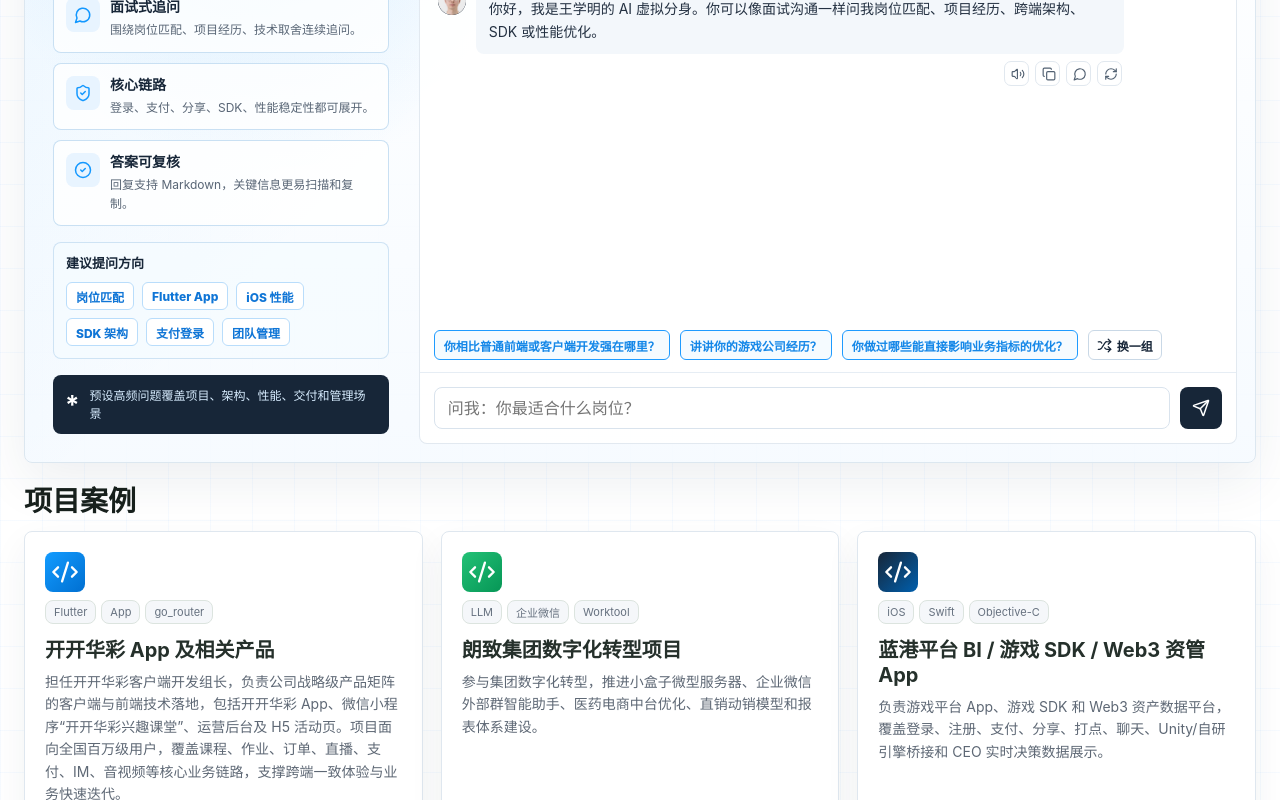
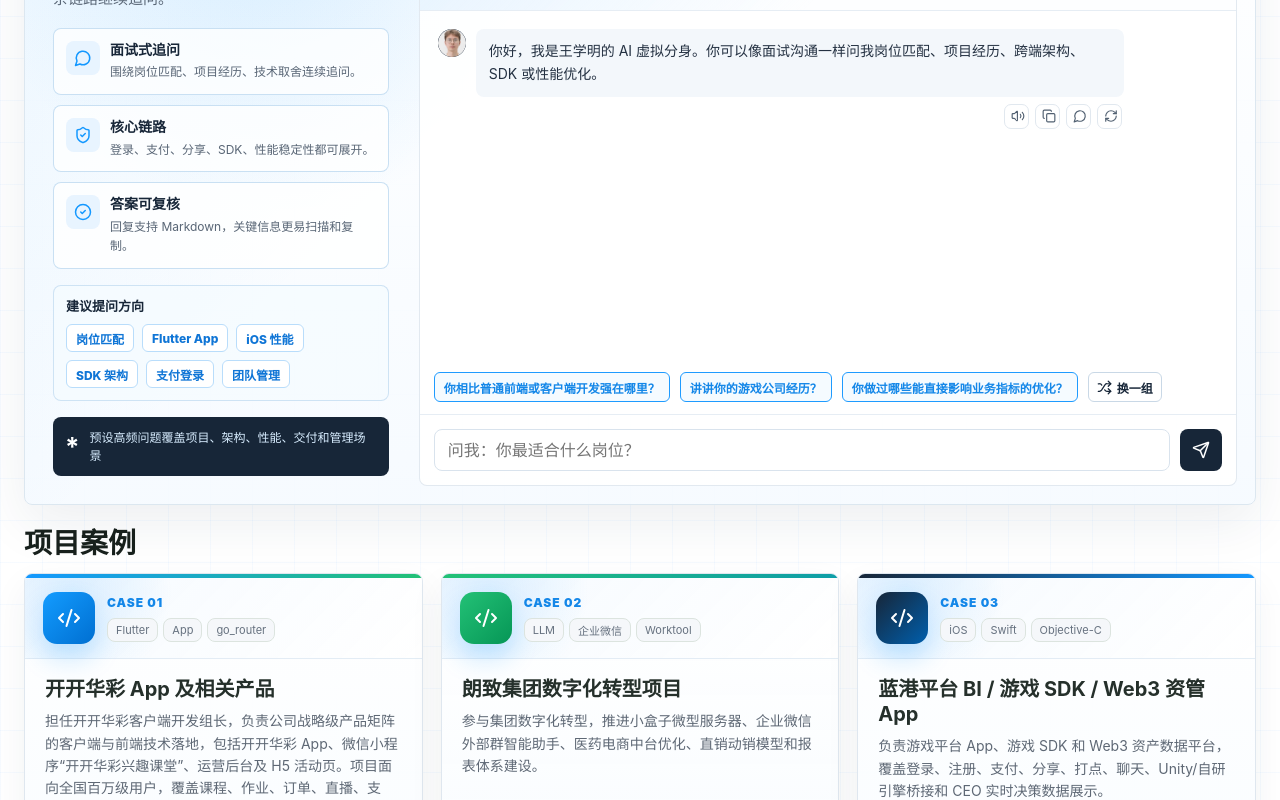
Before and after one commit to Wxm510846302/online-resume-wangxueming, a React (Vite) app: page / in a window 1280 px wide. Shown: the part 2000-2800 px from the top of the page. Built offline with nearby package versions, Linux system fonts and the light colour scheme.

Commit message:
新增了web3 文档和UI调整

```diff
--- a/src/main.jsx
+++ b/src/main.jsx
@@ -110,6 +110,23 @@
   },
 ];
 
+const aiResearchDocs = [
+  {
+    title: "比特币生态导航图",
+    type: "Web3 研究文档",
+    description: "围绕比特币生态、协议方向、资产形态和基础设施做结构化梳理，适合展示 Web3 研究与信息架构能力。",
+    url: "https://drive.google.com/file/d/1vqVXK_lgQz93muuHo9o69RrTGD2dt66A/view",
+    meta: "Bitcoin Ecosystem Map",
+  },
+  {
+    title: "区块链发展趋势图",
+    type: "Web3 研究文档",
+    description: "将区块链技术演进、产业趋势和应用方向整理成图谱化资料，体现复杂信息归纳与可视化表达。",
+    url: "https://drive.google.com/file/d/1aX6wDLnZcjzBDVzydusAHu4FUYHc0ViQ/view",
+    meta: "Blockchain Trend Map",
+  },
+];
+
 const assistantPrompts = [
   "你最适合什么岗位？",
   "介绍一下 Flutter App 经验",
@@ -467,7 +484,7 @@
         <section className="hero" id="top">
           <div className="hero-copy">
             <h1>{resume.name}</h1>
-            <p className="role">高级前端全栈开发工程师</p>
+            <p className="role">大前端负责人/高级前端全栈开发工程师</p>
             <p className="summary">10+ 年移动端与全栈研发经验，主导服务全国百万级用户的跨端产品与 SDK 架构落地</p>
             <address className="identity-row" aria-label="联系信息">
               <a href={`mailto:${resume.email}`}><Mail size={18} /> wangxueming_1993@163.com</a>
@@ -522,7 +539,7 @@
         <section className="section" id="projects">
           <SectionTitle title="项目案例" />
           <div className="project-grid">
-            {projects.map((project) => <ProjectCard project={project} key={project.slug} />)}
+            {projects.map((project, index) => <ProjectCard project={project} index={index} key={project.slug} />)}
           </div>
         </section>
 
@@ -1690,15 +1707,21 @@
   );
 }
 
-function ProjectCard({ project }) {
+function ProjectCard({ project, index }) {
   const detailHref = `${basePath}/#/project/${project.slug}`;
 
   return (
     <article className="project-card">
-      <div className="project-icon"><Code2 size={28} /></div>
+      <div className="project-card-head">
+        <div className="project-icon"><Code2 size={24} /></div>
+        <div className="project-head-meta">
+          <span>Case {String(index + 1).padStart(2, "0")}</span>
           <div className="project-topline">
             {project.stack.slice(0, 3).map((tag) => <span key={tag}>{tag}</span>)}
           </div>
+        </div>
+      </div>
+      <div className="project-card-body">
         <h3>{project.name}</h3>
         <p>{project.summary}</p>
         <div className="project-actions">
@@ -1712,6 +1735,7 @@
             <Camera size={15} /> 截图
           </a>
         </div>
+      </div>
     </article>
   );
 }
@@ -1729,7 +1753,8 @@
           <div className="ai-lab-stats" aria-label="AI 小项目概览">
             <span><strong>{aiMiniProjects.length}</strong> 个外链 Demo</span>
             <span><strong>5</strong> 个小游戏</span>
-            <span><strong>3</strong> 个科普站</span>
+            <span><strong>3</strong> 个科普文档</span>
+            <span><strong>{aiResearchDocs.length}</strong> 个研究文档</span>
           </div>
         </div>
         <div className="ai-lab-grid">
@@ -1752,6 +1777,26 @@
               </span>
             </a>
           ))}
+        </div>
+        <div className="ai-doc-panel" aria-label="Web3 研究文档">
+          <div className="ai-doc-panel-head">
+            <span className="section-eyebrow">Web3 Research Output</span>
+            <h3>图谱化研究文档</h3>
+          </div>
+          <div className="ai-doc-grid">
+            {aiResearchDocs.map((item) => (
+              <a className="ai-doc-card" href={item.url} target="_blank" rel="noreferrer" key={item.title}>
+                <span className="ai-doc-icon"><FileText size={20} /></span>
+                <span className="ai-doc-type">{item.type}</span>
+                <strong>{item.title}</strong>
+                <p>{item.description}</p>
+                <span className="ai-doc-meta">{item.meta}</span>
+                <span className="ai-doc-action">
+                  查看文档 <ArrowUpRight size={15} />
+                </span>
+              </a>
+            ))}
+          </div>
         </div>
       </div>
     </section>
--- a/src/styles.css
+++ b/src/styles.css
@@ -2802,20 +2802,76 @@
 }
 
 .project-card {
+  position: relative;
+  overflow: hidden;
+  display: flex;
   min-height: 246px;
-  padding: 20px;
+  padding: 0;
+  flex-direction: column;
   border-color: #dfe7ef;
+  background:
+    linear-gradient(180deg, rgba(255, 255, 255, 0.98), rgba(248, 252, 255, 0.94));
   box-shadow: 0 14px 36px rgba(24, 48, 72, 0.06);
+  transition: transform 0.16s ease, box-shadow 0.16s ease, border-color 0.16s ease;
+}
+
+.project-card:hover {
+  border-color: rgba(20, 152, 255, 0.34);
+  box-shadow: 0 20px 48px rgba(24, 48, 72, 0.12);
+  transform: translateY(-2px);
+}
+
+.project-card::before {
+  content: "";
+  position: absolute;
+  inset: 0 0 auto;
+  height: 4px;
+  background: linear-gradient(90deg, #1498ff, #22c176);
+}
+
+.project-card:nth-child(3n)::before {
+  background: linear-gradient(90deg, #172638, #1498ff);
+}
+
+.project-card:nth-child(3n + 2)::before {
+  background: linear-gradient(90deg, #22c176, #0f9ea8);
+}
+
+.project-card-head {
+  display: grid;
+  grid-template-columns: 52px minmax(0, 1fr);
+  gap: 12px;
+  align-items: center;
+  padding: 18px 18px 14px;
+  background:
+    radial-gradient(circle at 12% 20%, rgba(20, 152, 255, 0.13), transparent 28%),
+    linear-gradient(135deg, rgba(245, 250, 255, 0.96), rgba(255, 255, 255, 0.9));
+  border-bottom: 1px solid rgba(222, 233, 243, 0.82);
+}
+
+.project-head-meta {
+  display: grid;
+  min-width: 0;
+  gap: 8px;
+}
+
+.project-head-meta > span {
+  color: #1487e8;
+  font-size: 12px;
+  font-weight: 900;
+  letter-spacing: 0.08em;
+  text-transform: uppercase;
 }
 
 .project-icon {
   display: grid;
-  width: 40px;
-  height: 40px;
+  width: 52px;
+  height: 52px;
   place-items: center;
-  border-radius: 8px;
+  border-radius: 14px;
   color: #fff;
   background: linear-gradient(135deg, #139cff, #006fd1);
+  box-shadow: 0 14px 26px rgba(20, 152, 255, 0.22);
 }
 
 .project-card:nth-child(2n) .project-icon {
@@ -2826,15 +2882,23 @@
   background: linear-gradient(135deg, #172638, #005fad);
 }
 
+.project-card-body {
+  display: flex;
+  flex: 1;
+  min-width: 0;
+  flex-direction: column;
+  padding: 18px 20px 20px;
+}
+
 .project-card h3 {
-  margin-top: 14px;
+  margin-top: 0;
   margin-bottom: 8px;
   font-size: 20px;
   line-height: 1.25;
 }
 
 .project-card p {
-  min-height: 82px;
+  min-height: 0;
   margin: 0 0 12px;
   color: #5e6875;
   font-size: 14px;
@@ -2842,8 +2906,8 @@
 }
 
 .project-topline {
-  margin-top: 8px;
   gap: 5px;
+  min-width: 0;
 }
 
 .project-topline span {
@@ -2856,11 +2920,13 @@
 
 .project-link {
   display: inline-flex;
+  align-items: center;
   gap: 5px;
   margin: 0 12px 0 0;
   padding-top: 0;
   color: #1487e8;
   font-size: 13px;
+  font-weight: 850;
 }
 
 .project-link.muted {
@@ -3033,6 +3099,128 @@
 .accent-cyan { --ai-lab-accent: #05a6b8; }
 .accent-indigo { --ai-lab-accent: #3366e8; }
 
+.ai-doc-panel {
+  grid-column: 1 / -1;
+  display: grid;
+  grid-template-columns: minmax(220px, 0.28fr) minmax(0, 0.72fr);
+  gap: 14px;
+  padding: 16px;
+  border: 1px solid rgba(36, 58, 83, 0.12);
+  border-radius: 14px;
+  background:
+    linear-gradient(135deg, rgba(255, 255, 255, 0.94), rgba(239, 248, 255, 0.88));
+}
+
+.ai-doc-panel-head {
+  display: grid;
+  align-content: center;
+  gap: 8px;
+  min-width: 0;
+}
+
+.ai-doc-panel-head h3 {
+  margin: 0;
+  color: #172638;
+  font-size: 24px;
+  line-height: 1.18;
+}
+
+.ai-doc-grid {
+  display: grid;
+  grid-template-columns: repeat(2, minmax(0, 1fr));
+  gap: 12px;
+}
+
+.ai-doc-card {
+  position: relative;
+  display: grid;
+  min-height: 192px;
+  gap: 9px;
+  padding: 16px;
+  overflow: hidden;
+  border: 1px solid rgba(216, 226, 236, 0.95);
+  border-radius: 14px;
+  background: #ffffff;
+  box-shadow: 0 14px 32px rgba(24, 48, 72, 0.07);
+  transition: transform 0.16s ease, border-color 0.16s ease, box-shadow 0.16s ease;
+}
+
+.ai-doc-card::before {
+  content: "";
+  position: absolute;
+  inset: 0 auto 0 0;
+  width: 4px;
+  background: linear-gradient(180deg, #ffb547, #1498ff);
+}
+
+.ai-doc-card:hover {
+  border-color: rgba(20, 152, 255, 0.36);
+  box-shadow: 0 18px 42px rgba(24, 48, 72, 0.13);
+  transform: translateY(-2px);
+}
+
+.ai-doc-icon {
+  display: grid;
+  width: 40px;
+  height: 40px;
+  place-items: center;
+  border-radius: 10px;
+  color: #0b7fd8;
+  background: linear-gradient(180deg, #eef8ff, #ffffff);
+  box-shadow: 0 10px 22px rgba(20, 152, 255, 0.12);
+}
+
+.ai-doc-type {
+  position: absolute;
+  top: 16px;
+  right: 16px;
+  min-height: 24px;
+  padding: 0 9px;
+  border-radius: 999px;
+  color: #8a5a00;
+  background: rgba(255, 181, 71, 0.16);
+  font-size: 12px;
+  font-weight: 850;
+  line-height: 24px;
+}
+
+.ai-doc-card strong {
+  color: #172638;
+  font-size: 19px;
+  line-height: 1.25;
+}
+
+.ai-doc-card p {
+  margin: 0;
+  color: #5e6875;
+  font-size: 13px;
+  line-height: 1.58;
+}
+
+.ai-doc-meta {
+  width: max-content;
+  max-width: 100%;
+  padding: 5px 8px;
+  overflow: hidden;
+  border-radius: 7px;
+  color: #40566d;
+  background: #f3f7fb;
+  font-size: 12px;
+  font-weight: 800;
+  text-overflow: ellipsis;
+  white-space: nowrap;
+}
+
+.ai-doc-action {
+  display: inline-flex;
+  align-items: center;
+  gap: 6px;
+  margin-top: auto;
+  color: #0b7fd8;
+  font-size: 13px;
+  font-weight: 850;
+}
+
 .education-section,
 .review-section {
   max-width: 1365px;
@@ -3716,17 +3904,46 @@
 
   .project-card {
     min-height: 0;
-    padding: 16px;
+    padding: 0;
     border-radius: 12px;
   }
 
+  .project-card-head {
+    grid-template-columns: 44px minmax(0, 1fr);
+    gap: 10px;
+    padding: 14px 14px 12px;
+  }
+
   .project-icon {
-    width: 36px;
-    height: 36px;
+    width: 44px;
+    height: 44px;
+    border-radius: 12px;
+  }
+
+  .project-head-meta {
+    gap: 6px;
+  }
+
+  .project-head-meta > span {
+    font-size: 11px;
+  }
+
+  .project-topline {
+    flex-wrap: nowrap;
+    overflow-x: auto;
+    scrollbar-width: none;
+  }
+
+  .project-topline::-webkit-scrollbar {
+    display: none;
+  }
+
+  .project-card-body {
+    padding: 14px 16px 16px;
   }
 
   .project-card h3 {
-    margin-top: 10px;
+    margin-top: 0;
     font-size: 19px;
   }
 
@@ -3784,6 +4001,26 @@
     font-size: 18px;
   }
 
+  .ai-doc-panel {
+    grid-template-columns: 1fr;
+    gap: 12px;
+    padding: 12px;
+  }
+
+  .ai-doc-panel-head h3 {
+    font-size: 21px;
+  }
+
+  .ai-doc-grid {
+    grid-template-columns: 1fr;
+    gap: 10px;
+  }
+
+  .ai-doc-card {
+    min-height: 0;
+    padding: 15px;
+  }
+
   .education-card,
   .review-grid article {
     padding: 16px;
```
Lines whose indentation alone changed are shown as unchanged.
